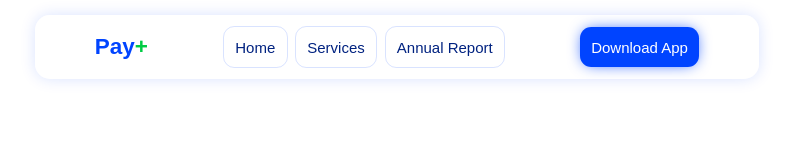
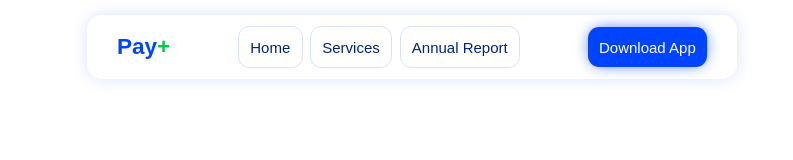
Before and after one commit to rezakelidari/Pay-Plus, a React (Create React App) app: page / in a window 1280 px wide. Shown: the top 160 px of the page, without its empty margins (243-1036 px from the left). Built offline with nearby package versions, Linux system fonts and the light colour scheme.

Commit message:
Optimizing navbar

```diff
--- a/src/App.js
+++ b/src/App.js
@@ -8,9 +8,7 @@ import { BrowserRouter, Routes, Route } from "react-router-dom";
 function App() {
   return (
     <BrowserRouter>
-      <div className={Styles.nav}>
-        <Navbar />
-      </div>
+      <Navbar />
       <Routes>
         <Route path="/" element={<Home />} />
         <Route path="*" element={<NotFound />} />
--- a/src/components/Navbar/Navbar.module.css
+++ b/src/components/Navbar/Navbar.module.css
@@ -1,16 +1,17 @@
 @import url("../../styles/colors.css");
 
 nav {
-  padding: 0.75rem 4rem;
+  padding: 0.75rem 2rem;
   margin: 1rem;
   display: flex;
   align-items: center;
-  justify-content: center;
-  gap: 5rem;
+  justify-content: space-between;
   border-radius: 1rem;
+  left: 50%;
+  transform: translateX(-50%);
   box-shadow: 0 0 1rem var(--color-primary-shadow);
   position: fixed;
-  max-width: 1000px;
+  min-width: 650px;
   background: rgba(255, 255, 255, 0.5);
   backdrop-filter: blur(10px);
 }
```
